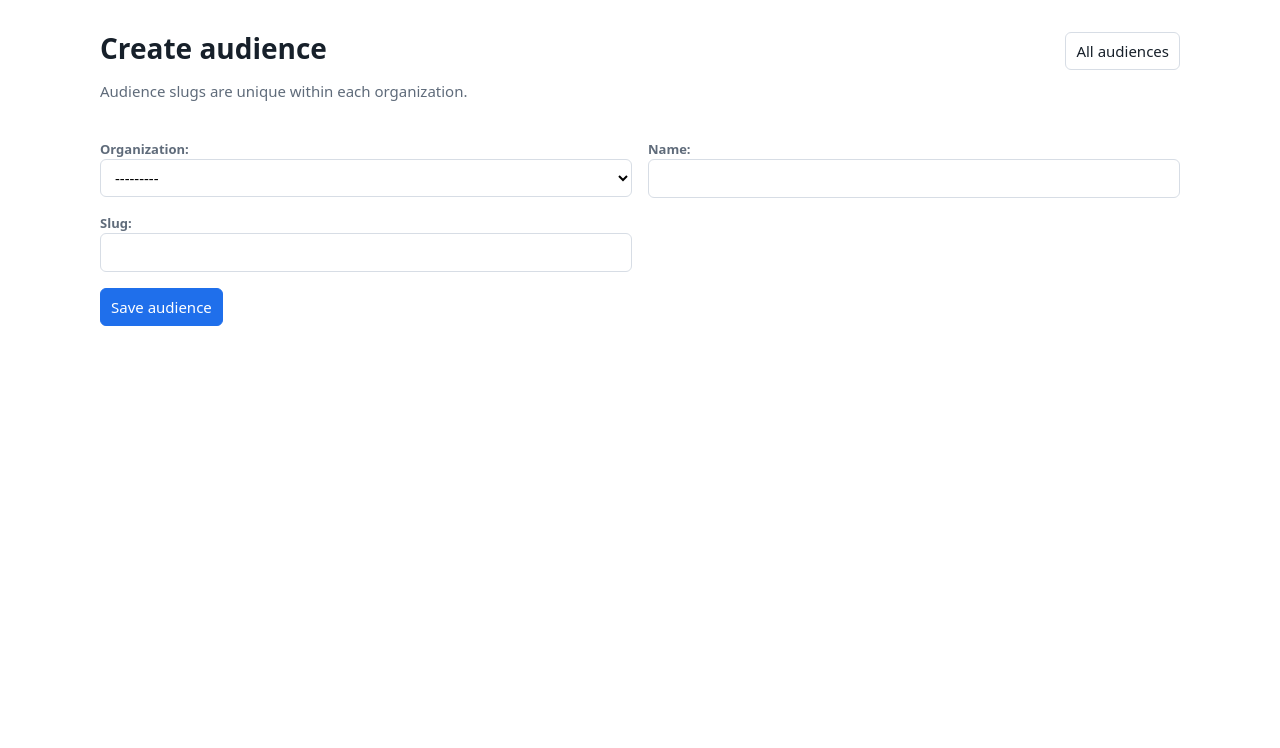
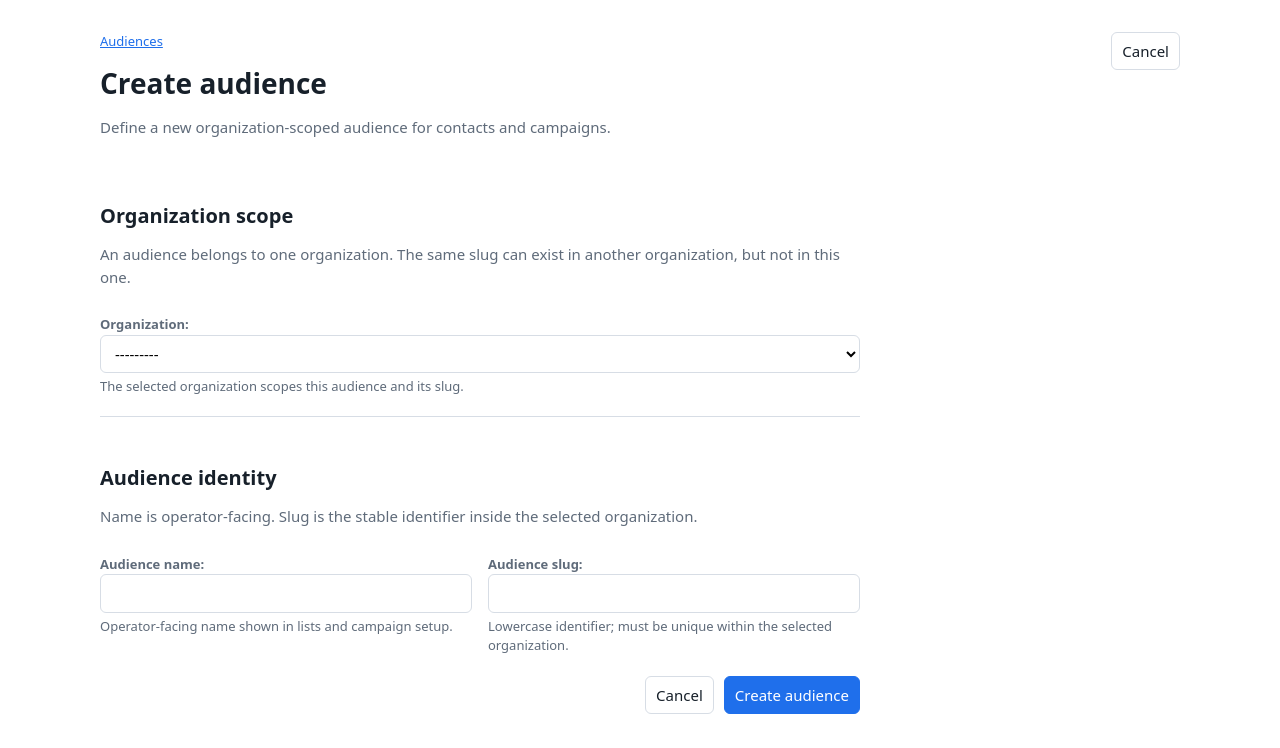
Before and after one commit to DataTalksClub/datamailer, a Django app: page /audiences/new/ in a window 1280 px wide. Shown: the part 52-800 px from the top of the page. Run offline with Django 5.2, Linux system fonts and the light colour scheme; the visitor is signed in with stand-in values (Sample User, id 1); data that the repository does not hold is empty.

Commit message:
Redesign audience and tag forms
Closes #49

```diff
--- a/mailing/forms.py
+++ b/mailing/forms.py
@@ -127,6 +127,15 @@ class AudienceForm(forms.ModelForm):
     def __init__(self, *args, **kwargs):
         super().__init__(*args, **kwargs)
         self.fields["organization"].queryset = Organization.objects.order_by("slug")
+        self.fields["organization"].help_text = (
+            "The selected organization scopes this audience and its slug."
+        )
+        self.fields["name"].label = "Audience name"
+        self.fields["name"].help_text = "Operator-facing name shown in lists and campaign setup."
+        self.fields["slug"].label = "Audience slug"
+        self.fields["slug"].help_text = (
+            "Lowercase identifier; must be unique within the selected organization."
+        )
 
     def clean_slug(self):
         slug = slugify(self.cleaned_data["slug"])
@@ -206,6 +215,10 @@ class TagForm(forms.ModelForm):
     def __init__(self, *args, audience=None, **kwargs):
         self.audience = audience or getattr(kwargs.get("instance"), "audience", None)
         super().__init__(*args, **kwargs)
+        self.fields["name"].label = "Tag name"
+        self.fields["name"].help_text = "Operator-facing segment name inside this audience."
+        self.fields["slug"].label = "Tag slug"
+        self.fields["slug"].help_text = "Lowercase identifier; must be unique within this audience."
 
     def clean_slug(self):
         slug = slugify(self.cleaned_data["slug"] or self.cleaned_data.get("name", ""))
--- a/static/mailing/css/app.css
+++ b/static/mailing/css/app.css
@@ -214,6 +214,12 @@ textarea:focus-visible,
   display: block;
   color: var(--dm-color-muted);
   font-size: var(--dm-font-size-sm);
+}
+
+.meta-item dd {
+  min-width: 0;
+  margin: 0;
+  overflow-wrap: anywhere;
 }
 
 .badge {
@@ -449,6 +455,24 @@ a.compact-row:hover {
   display: grid;
   grid-template-columns: repeat(2, minmax(0, 1fr));
   gap: var(--dm-space-4);
+}
+
+.form-page {
+  max-width: 760px;
+}
+
+.form-section {
+  padding: var(--dm-space-5) 0;
+  border-top: 1px solid var(--dm-color-border);
+}
+
+.form-section:first-of-type {
+  padding-top: 0;
+  border-top: 0;
+}
+
+.form-section .section-header {
+  margin: 0 0 var(--dm-space-3);
 }
 
 .form-field.full {
--- a/templates/mailing/operator/_form_fields.html
+++ b/templates/mailing/operator/_form_fields.html
@@ -7,6 +7,7 @@
     <div class="form-field{% if field.field.widget.input_type == 'textarea' %} full{% endif %}">
       {{ field.label_tag }}
       {{ field }}
+      {% if field.help_text %}<div class="helptext">{{ field.help_text }}</div>{% endif %}
       {% if field.errors %}<div class="field-errors">{{ field.errors }}</div>{% endif %}
     </div>
   {% endfor %}
--- a/templates/mailing/operator/audience_form.html
+++ b/templates/mailing/operator/audience_form.html
@@ -5,13 +5,62 @@
 {% block content %}
   <div class="page-header">
     <div>
+      <div class="breadcrumbs"><a href="{% url 'mailing:audience_list' %}">Audiences</a></div>
       <h1>{% if mode == "create" %}Create audience{% else %}Edit audience{% endif %}</h1>
-      <p>Audience slugs are unique within each organization.</p>
+      <p>{% if mode == "create" %}Define a new organization-scoped audience for contacts and campaigns.{% else %}Update this audience without changing memberships or campaign history.{% endif %}</p>
     </div>
-    <a class="button secondary" href="{% url 'mailing:audience_list' %}">All audiences</a>
+    <a class="button secondary" href="{% url 'mailing:audience_list' %}">Cancel</a>
   </div>
-  <form method="post">
-    {% include "mailing/operator/_form_fields.html" with form=form %}
-    <div class="toolbar"><button type="submit">Save audience</button></div>
+
+  <form class="form-page" method="post" novalidate>
+    {% csrf_token %}
+    {% if form.non_field_errors %}
+      <div class="form-errors">{{ form.non_field_errors }}</div>
+    {% endif %}
+
+    <section class="form-section" aria-labelledby="audience-scope-heading">
+      <div class="section-header">
+        <div>
+          <h2 id="audience-scope-heading">Organization scope</h2>
+          <p>An audience belongs to one organization. The same slug can exist in another organization, but not in this one.</p>
+        </div>
+      </div>
+      <div class="form-grid">
+        <div class="form-field full">
+          {{ form.organization.label_tag }}
+          {{ form.organization }}
+          {% if form.organization.help_text %}<div class="helptext">{{ form.organization.help_text }}</div>{% endif %}
+          {% if form.organization.errors %}<div class="field-errors">{{ form.organization.errors }}</div>{% endif %}
+        </div>
+      </div>
+    </section>
+
+    <section class="form-section" aria-labelledby="audience-identity-heading">
+      <div class="section-header">
+        <div>
+          <h2 id="audience-identity-heading">Audience identity</h2>
+          <p>Name is operator-facing. Slug is the stable identifier inside the selected organization.</p>
+        </div>
+      </div>
+      <div class="form-grid">
+        <div class="form-field">
+          {{ form.name.label_tag }}
+          {{ form.name }}
+          {% if form.name.help_text %}<div class="helptext">{{ form.name.help_text }}</div>{% endif %}
+          {% if form.name.errors %}<div class="field-errors">{{ form.name.errors }}</div>{% endif %}
+        </div>
+        <div class="form-field">
+          {{ form.slug.label_tag }}
+          {{ form.slug }}
+          {% if form.slug.help_text %}<div class="helptext">{{ form.slug.help_text }}</div>{% endif %}
+          {% if form.slug.errors %}<div class="field-errors">{{ form.slug.errors }}</div>{% endif %}
+        </div>
+      </div>
+    </section>
+
+    <div class="action-row">
+      <a class="button secondary" href="{% url 'mailing:audience_list' %}">Cancel</a>
+      <button type="submit">{% if mode == "create" %}Create audience{% else %}Save audience{% endif %}</button>
+    </div>
   </form>
 {% endblock %}
```
Also changed, not shown: mailing/tests/test_operator_management.py (+41 -0 lines), mailing/tests/test_operator_ui.py (+50 -0 lines), templates/mailing/operator/tag_form.html (+64 -5 lines).
